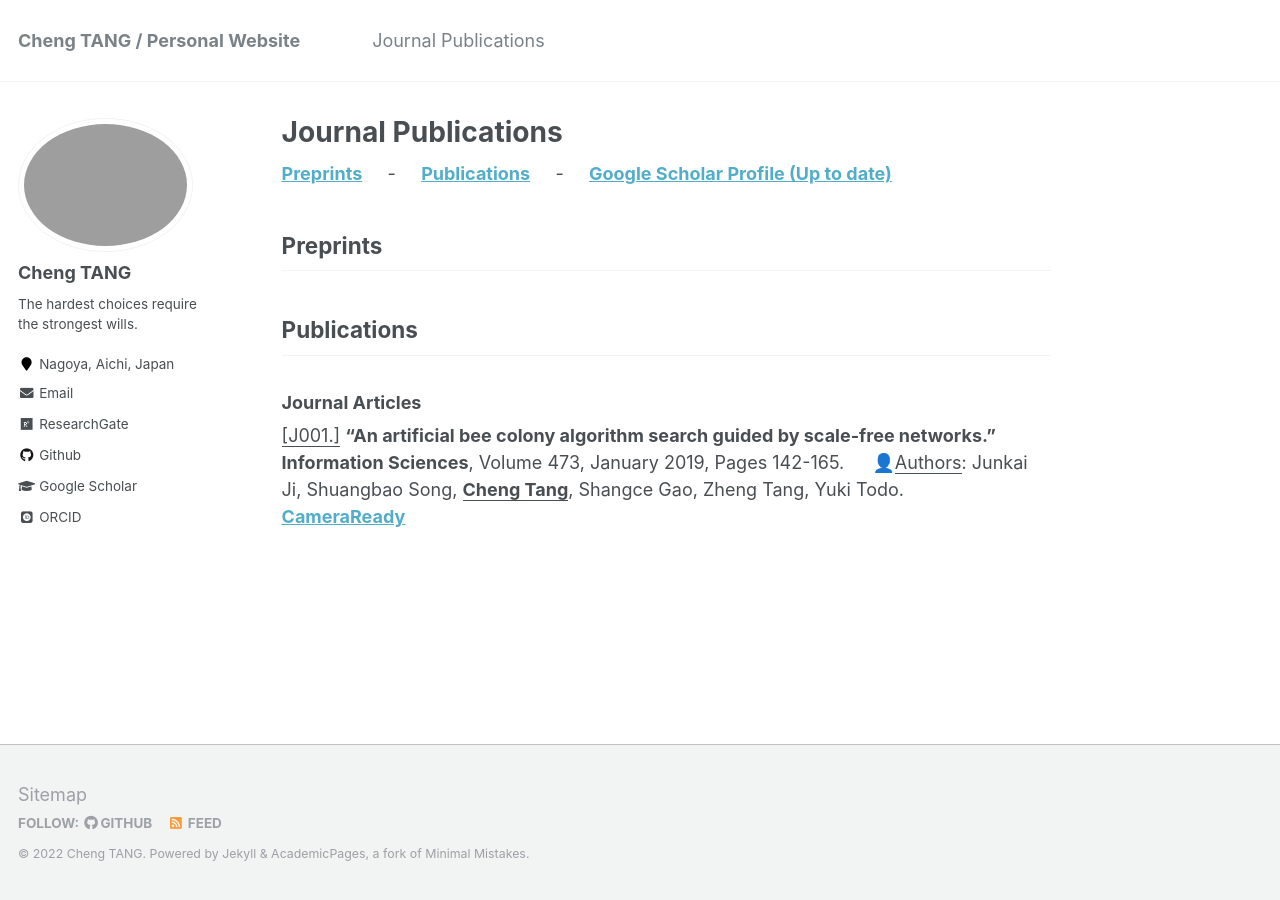
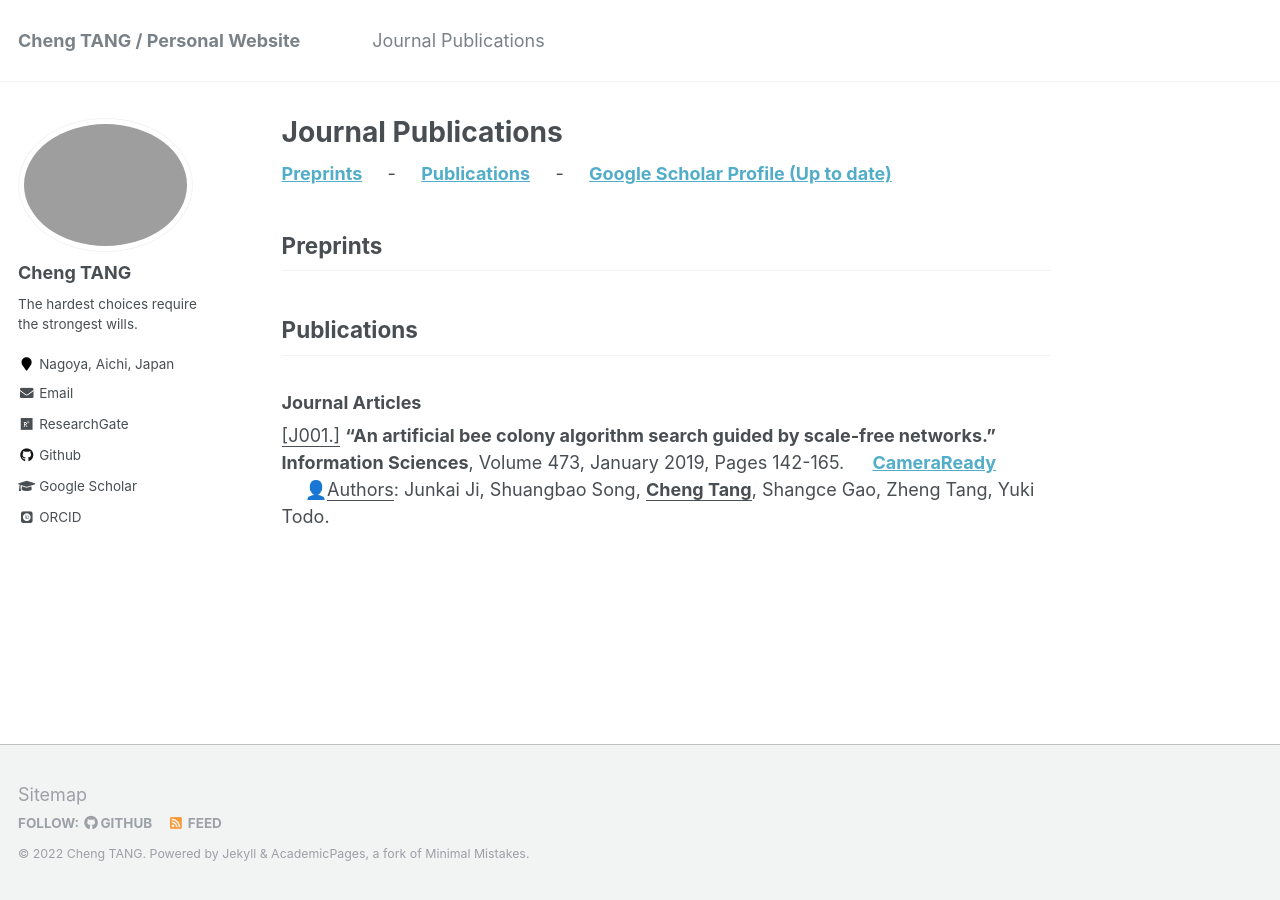
Before and after one commit to ChengTANG-AI/chengtang-ai.github.io, a Jekyll site: the page built from _pages/JournalPublications.md, in a window 1280 px wide. Built offline with Jekyll 4.4.1, drawn with Linux system fonts in a browser that asks for light colours; some web fonts are replaced.

Commit message:
Update JournalPublications.md

```diff
--- a/_pages/JournalPublications.md
+++ b/_pages/JournalPublications.md
@@ -33,5 +33,5 @@ Publications
 
 
 
-<u>[J001.]</u> **"An artificial bee colony algorithm search guided by scale-free networks." Information Sciences**, Volume 473, January 2019, Pages 142-165.
-&emsp; 👤<u>Authors</u>: Junkai Ji, Shuangbao Song, **<u>Cheng Tang</u>**, Shangce Gao, Zheng Tang, Yuki Todo. &emsp; **[CameraReady](https://doi.org/10.1016/j.ins.2018.09.034)**
+<u>[J001.]</u> **"An artificial bee colony algorithm search guided by scale-free networks." Information Sciences**, Volume 473, January 2019, Pages 142-165. &emsp; **[CameraReady](https://doi.org/10.1016/j.ins.2018.09.034)**
+&emsp; 👤<u>Authors</u>: Junkai Ji, Shuangbao Song, **<u>Cheng Tang</u>**, Shangce Gao, Zheng Tang, Yuki Todo.
```
